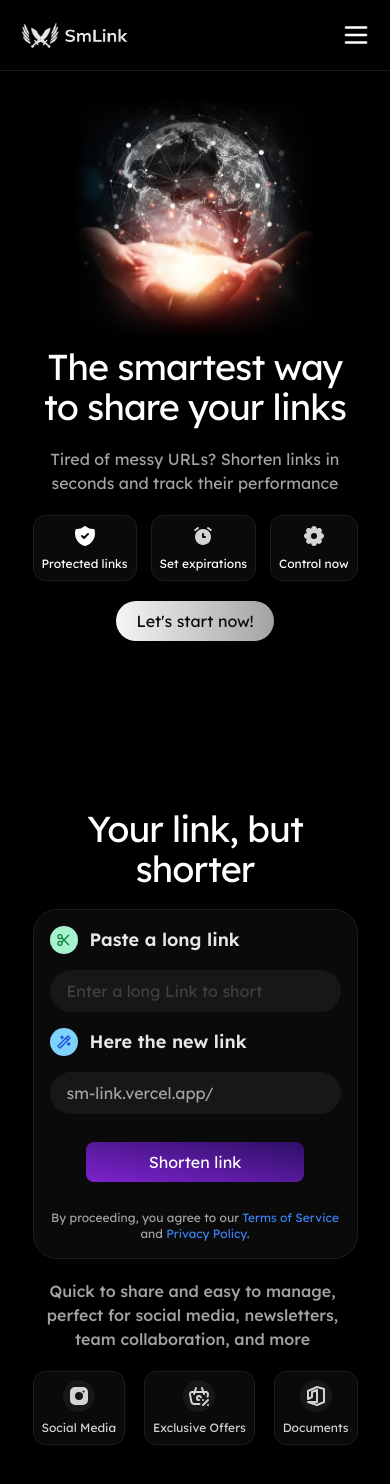
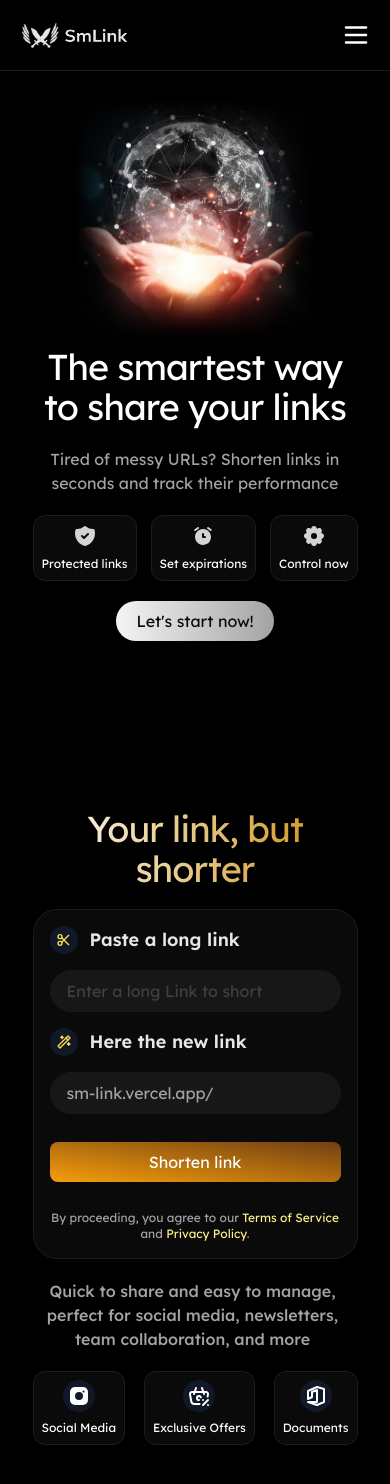
Before and after one commit to JoSG7/sm-link, a Next.js app: page / in a window 390 px wide. Shown: the top 1484 px of the page. Built offline with nearby package versions, Linux system fonts and the light colour scheme; no server answers.

Commit message:
cambiando colores

```diff
--- a/src/components/home/sections/Hero/Hero.tsx
+++ b/src/components/home/sections/Hero/Hero.tsx
@@ -7,12 +7,13 @@ export function Hero() {
   return (
 
     <section className="flex justify-center">
-      <div className="w-[90vw] max-w-[325px]
+      <div className="w-[90vw] max-w-[325px] sm:max-w-xl
       lg-2:w-full lg-2:py-9 lg-2:max-w-5xl lg-2:flex lg-2:flex-row-reverse lg-2:justify-between">
         {/* <div className="w-[420px] hidden lg-2:block">
           <ShortLinkForm />
         </div> */}
-        <Image src="/imgs/mano5.png" alt="Home Imge for 1272px" width={430} height={454} className="hidden fade object-cover lg-2:block " />
+        <Image src="/imgs/mano5.png" alt="Home Imge for 1272px" width={430} height={454}
+        className="hidden fade object-cover lg-2:block " />
 
         <article className="lg-2:max-w-[580px]">
           <div className="py-7 lg-2:py-12">
@@ -20,7 +21,8 @@ export function Hero() {
               <Image src="/imgs/mano5.png" alt="logo" width={500} height={500} className="size-60 fade object-cover lg-2:hidden" />
             </div>
 
-            <h1 className="text-4xl tracking-tight text-center pt-2 lg-2:text-start lg-2:text-6xl ">
+            <h1 className="text-4xl tracking-tight text-center pt-2 sm:text-5xl
+            lg-2:text-white lg-2:text-start lg-2:text-6xl ">
               The smartest way to share your links
             </h1>
 
@@ -33,7 +35,7 @@ export function Hero() {
             <div className="flex justify-between pb-5 lg-2:hidden">
               <article className="rounded-xl bg-neutral-950 border border-[#1c1d1d] p-2 ">
                 <div className="flex justify-center pb-2">
-                  <IconShieldCheckFilled className="text--300" />
+                  <IconShieldCheckFilled className="text-neutral-300" />
                 </div>
                 <p className="text-xs">Protected links</p>
               </article>
--- a/src/components/home/sections/LinkForm/LinkFormSection.tsx
+++ b/src/components/home/sections/LinkForm/LinkFormSection.tsx
@@ -22,29 +22,29 @@ export function LinkFormSection() {
         <div className="overflow-x-auto flex justify-between lg-2:hidden">
           <article className="rounded-xl border bg-neutral-950 border-[#1c1d1d] p-2">
             <div className="flex justify-center pb-2">
-              <div className="p-1 rounded-full bg-neutral-900">
-                <IconBrandInstagramFilled className="text-neutral-300" />
+              <div className="p-1 rounded-full bg-gray-900">
+                <IconBrandInstagramFilled className="" />
               </div>
             </div>
-            <p className="text-xs text-neutral-300">Social Media</p>
+            <p className="text-xs">Social Media</p>
           </article>
 
           <article className="rounded-xl border bg-neutral-950 border-[#1c1d1d] p-2">
             <div className="flex justify-center pb-2">
-              <div className="p-1 rounded-full bg-neutral-900">
-                <IconBasketDiscount className="text-neutral-300" />
+              <div className="p-1 rounded-full bg-gray-900">
+                <IconBasketDiscount className="" />
               </div>
             </div>
-            <p className="text-xs text-neutral-300">Exclusive Offers</p>
+            <p className="text-xs">Exclusive Offers</p>
           </article>
 
           <article className="rounded-xl border bg-neutral-950 border-[#1c1d1d] p-2">
             <div className="flex justify-center pb-2">
-              <div className="p-1 rounded-full bg-neutral-900">
-                <IconBrandOffice className="text-neutral-300" />
+              <div className="p-1 rounded-full bg-gray-900">
+                <IconBrandOffice className="" />
               </div>
             </div>
-            <p className="text-xs text-neutral-300">Documents</p>
+            <p className="text-xs">Documents</p>
           </article>
         </div>
       </div>
--- a/src/components/home/sections/LinkForm/ShortLinkForm.tsx
+++ b/src/components/home/sections/LinkForm/ShortLinkForm.tsx
@@ -43,8 +43,8 @@ export function ShortLinkForm() {
 
       <div className="flex justify-between">
         <label htmlFor="txtUrl" className="flex items-center gap-3">
-          <div className="p-1.5 rounded-full bg-emerald-200 lg-2:block">
-            <IconScissors className="size-4 lg-2:size-5 text-green-700"></IconScissors>
+          <div className="p-1.5 rounded-full bg-gray-900 lg-2:block">
+            <IconScissors className="size-4 lg-2:size-5 text-yellow-300"></IconScissors>
           </div>
           <span className="text-lg sm:text-xl text-[#E5E7EB] font-semibold">Paste a long link</span>
         </label>
@@ -55,8 +55,8 @@ export function ShortLinkForm() {
         placeholder="Enter a long Link to short" required />
 
       <div className="flex items-center gap-3">
-        <div className="p-1.5 rounded-full bg-sky-300 lg-2:block">
-          <IconWand className="size-4 lg-2:size-5 text-blue-700"></IconWand>
+        <div className="p-1.5 rounded-full bg-gray-900 lg-2:block">
+          <IconWand className="size-4 lg-2:size-5 text-yellow-300"></IconWand>
         </div>
         <span className="text-lg sm:text-xl text-[#E5E7EB] font-semibold">Here the new link</span>
       </div>
@@ -67,16 +67,16 @@ export function ShortLinkForm() {
       </div>
 
       <div className="flex justify-center">
-        <button className="w-3/4 flex items-center justify-center gap-3 py-2 mt-2 mb-7 rounded-lg disabled:opacity-50 bg-gradient-to-tr
-        from-purple-700 to-violet-950 sm:text-lg" disabled={submiting}>
+        <button className="w-full flex items-center justify-center gap-3 py-2 mt-2 mb-7 rounded-lg disabled:opacity-50 bg-gradient-to-tr
+        from-amber-500 to-yellow-900 sm:text-lg" disabled={submiting}>
           {submiting ? <IconLoader2 className="size-4 animate-spin" /> : ""}
           {submiting ? "Shortening..." : "Shorten link"}
         </button>
       </div>
 
       <p className="text-xs text-neutral-400 text-center">
-        By proceeding, you agree to our <span className="text-blue-500">Terms of Service</span> and
-        <span className="text-blue-500"> Privacy Policy</span>.
+        By proceeding, you agree to our <span className="text-yellow-200">Terms of Service</span> and
+        <span className="text-yellow-200"> Privacy Policy</span>.
       </p>
     </form>
   )
--- a/src/components/home/sections/LinkForm/Title.tsx
+++ b/src/components/home/sections/LinkForm/Title.tsx
@@ -4,7 +4,9 @@ export function LinkFormTitle () {
 
     <section className="flex items-center">
       <div className="w-[90vw] pb-5 lg-2:max-w-[500px] lg-2:py-0">
-        <h1 className="text-4xl tracking-tight text-center lg-2:text-start lg-2:text-6xl">Your link, but shorter</h1>
+        <h1 className="text-4xl tracking-tight text-center text-transparent bg-clip-text bg-gradient-to-r from-white to-yellow-600 lg-2:text-start lg-2:text-6xl">
+          Your link, but shorter
+        </h1>
 
         <p className="hidden pt-5 font-medium text-center text-neutral-400 lg-2:block lg-2:text-start lg-2:text-xl">
           Quick to share and easy to manage perfect for social media, newsletters, team collaboration, and more
```
